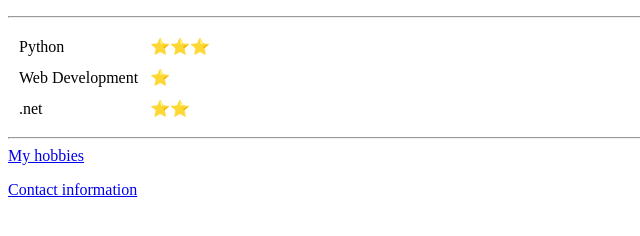
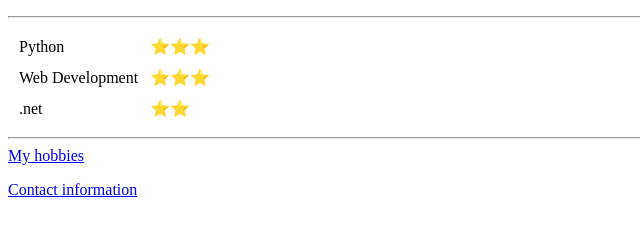
Before and after one commit to mystic-mind/cv, a plain HTML site: page index.html in a window 1280 px wide. Shown: the part 534-770 px from the top of the page, 0-640 px from the left. Drawn offline with Linux system fonts and the light colour scheme.

Commit message:
changed number of stars

```diff
--- a/index.html
+++ b/index.html
@@ -55,7 +55,7 @@
       </tr>
       <tr>
         <td>Web Development</td>
-        <td>⭐</td>
+        <td>⭐⭐⭐</td>
       </tr>
       <tr>
         <td>.net</td>
```
